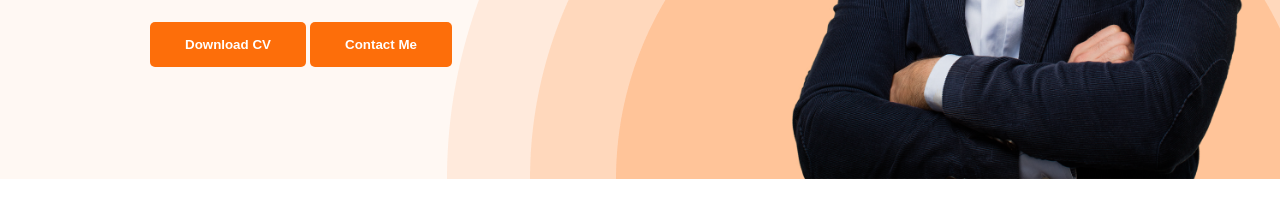
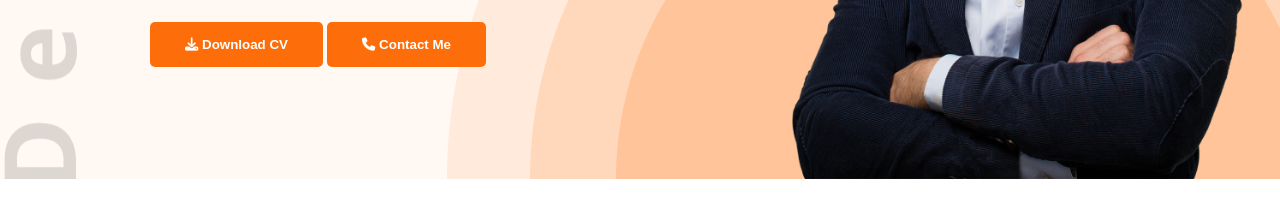
Before and after one commit to RobiulHassan0/developer-portfolio, a plain HTML site: page index.html in a window 1280 px wide. Shown: the part 581-800 px from the top of the page. Drawn offline with nearby package versions, Linux system fonts and the light colour scheme.

Commit message:
added iconcs

```diff
--- a/index.html
+++ b/index.html
@@ -6,6 +6,7 @@
     <meta name="viewport" content="width=device-width, initial-scale=1.0">
     <title>Developer Portfolio</title>
     <link rel="stylesheet" href="style.css">
+    <script src="https://kit.fontawesome.com/abe1885868.js" crossorigin="anonymous"></script>
 </head>
 
 <body>
@@ -25,8 +26,8 @@
                 <h2 class="banner-title">Mary Hardy</h2>
                 <p class="banner-description">Shot what able cold new see hold.Friendly as an betrayed formerly he.
                     Morning because as to society behaved moments.</p>
-                <button class="btn-primary">Download CV</button>
-                <button class="btn-primary">Contact Me</button>
+                <button class="btn-primary"><i class="fa-solid fa-download"></i> Download CV</button>
+                <button class="btn-primary"><i class="fa-solid fa-phone"></i> Contact Me</button>
             </div>
             <img src="images/hardy.png" alt="" class="profile">
         </div>
--- a/style.css
+++ b/style.css
@@ -55,9 +55,11 @@
 
 header{
     background: #FFF8F3;
-    background-image: url(./images/header_bg.png);
+    background-image: url('./images/header_bg.png'), url('./images/developer.png');
     background-repeat: no-repeat;
     background-position: bottom right;
+    background-repeat: no-repeat;
+    background-position: bottom right, top left;
 }
 .banner{
     padding: 30px 30px 0px 150px;
```
